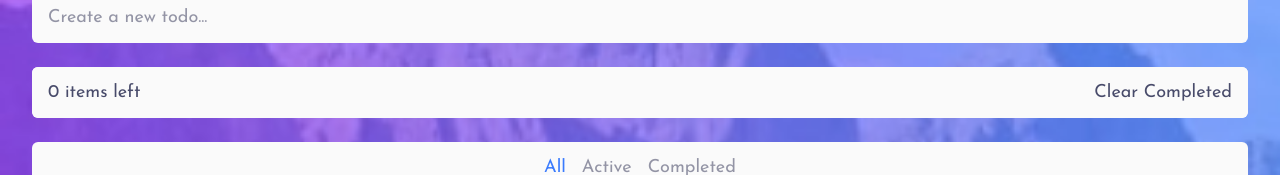
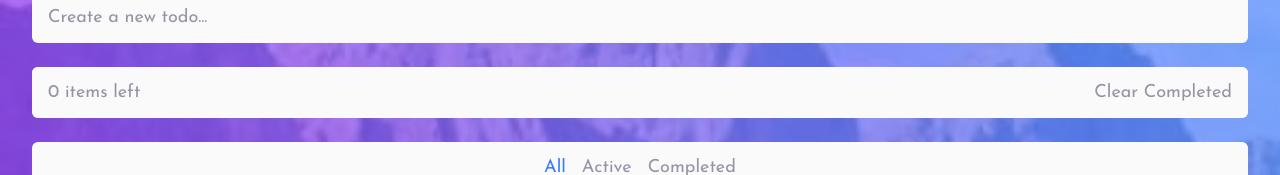
Before and after one commit to evija-berzina/frontendmentor-todo-app, a Next.js app: page / in a window 1280 px wide. Shown: the part 160-335 px from the top of the page. Built offline with nearby package versions, Linux system fonts and the light colour scheme.

Commit message:
Add hover style for todo footer

```diff
--- a/src/components/TodoFooter.js
+++ b/src/components/TodoFooter.js
@@ -1,9 +1,9 @@
 export default function TodoFooter({ isDarkMode, deleteCheckedTodos, filteredTodos  }) {
 
   return (
-    <div className={`flex flex-row justify-between items-center w-full bg-[hsl(var(--gray-50))] px-4 py-3 rounded-b-md ${isDarkMode ? 'bg-[hsl(var(--navy-900))]' : ''}`}>
+    <div className={`flex flex-row justify-between items-center w-full bg-[hsl(var(--gray-50))] px-4 py-3 rounded-b-md text-[hsl(var(--gray-600))] ${isDarkMode ? 'bg-[hsl(var(--navy-900))]' : ''}`}>
       <p className="">{filteredTodos.length} items left</p>
-      <button onClick={deleteCheckedTodos} className="cursor-pointer">Clear Completed</button>
+      <button onClick={deleteCheckedTodos} className={`cursor-pointer transition-colors duration-200 ${isDarkMode ? 'hover:text-[hsl(var(--gray-50))]' : 'hover:text-[hsl(var(--navy-900))]'}`}>Clear Completed</button>
     </div>
   );
 }
```
